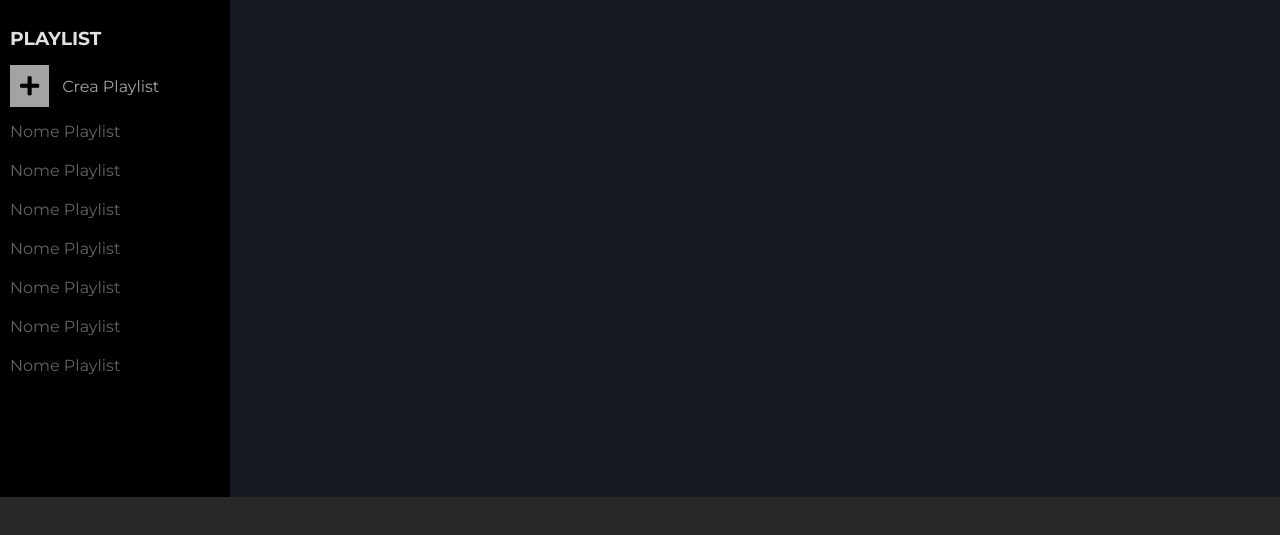
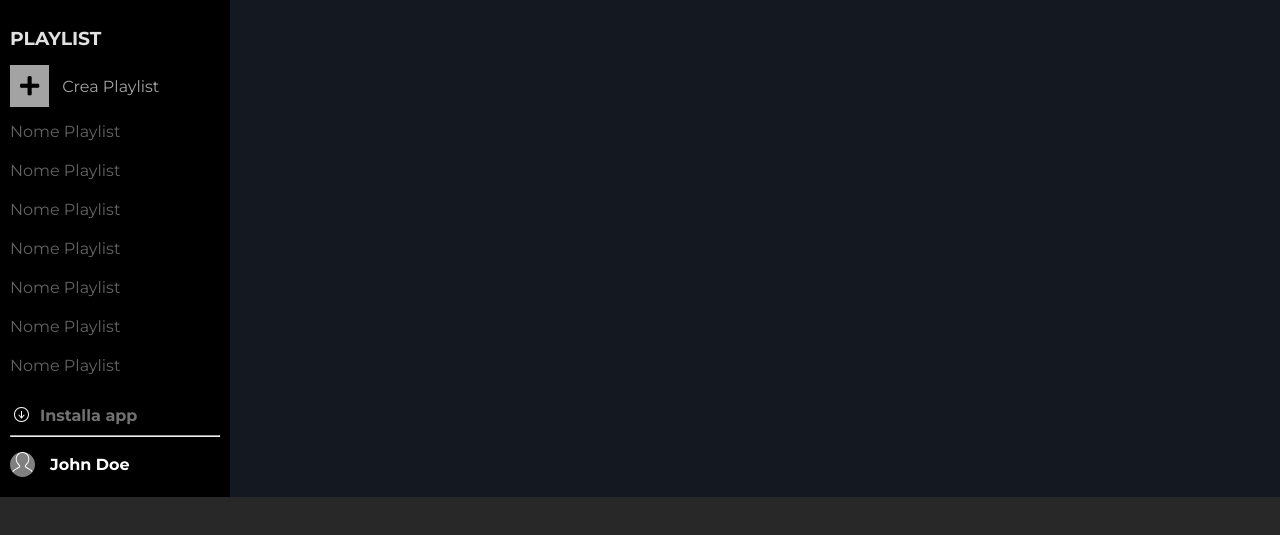
Before and after one commit to stefanofilippini/html-css-spotifyweb, a plain HTML site: page index.html in a window 1280 px wide. Shown: the part 203-738 px from the top of the page. Drawn offline with Linux system fonts and the light colour scheme.

Commit message:
added aside content

```diff
--- a/index.html
+++ b/index.html
@@ -14,9 +14,13 @@
 <body>
     <main>
         <aside>
+
+            <!-- LOGO -->
             <div class="logo">
                 <img src="./img/logo.svg" alt="">
             </div>
+
+            <!-- main navigation -->
             <nav>
                 <ul>
                     <li>
@@ -39,13 +43,15 @@
                     </li>
                 </ul>
             </nav>
+
+            <!-- playlist aside -->
+            <h3 class="mb-15">
+                PLAYLIST
+            </h3>
+            <a id="Create-playlist" href="#">
+                <i class="fas fa-plus"></i> Crea Playlist
+            </a>
             <div class="playlist">
-                <h3 class="mb-15">
-                    PLAYLIST
-                </h3>
-                <a href="#">
-                    <i class="fas fa-plus"></i> Crea Playlist
-                </a>
                 <ul>
                     <li>
                         <a href="">Nome Playlist</a>
@@ -72,6 +78,17 @@
                 </ul>
             </div>
             <div class="aside-footer">
+                <a class="mb-10" href="#">
+                    <img src="./img/download.svg" alt="">
+                    Installa app
+                </a>
+                <hr class="mb-15">
+                <div class="user">
+                    <a class="mb-10" href="#">
+                        <img src="./img/profile.svg" alt="">
+                        John Doe
+                    </a>
+                </div>
 
             </div>
         </aside>
--- a/style.css
+++ b/style.css
@@ -7,6 +7,10 @@
 
 .mb-15 {
     margin-bottom: 15px;
+}
+
+.mb-10 {
+    margin-bottom: 10px;
 }
 
 body {
@@ -65,13 +69,16 @@ nav {
     margin-bottom: 30px;
 }
 
+h3 {
+    color: #e1e1e1;
+}
 .playlist {
     color: #e1e1e1;
     flex-grow: 1;
     overflow-y: auto;
 }
 
-.playlist > a > i {
+i {
     color: black;
     background-color: #a3a3a3;
     padding: 10px;
@@ -79,7 +86,7 @@ nav {
     margin-right: 13px;
 }
 
-.playlist > a {
+#Create-playlist {
     text-decoration: none;
     color: #a3a3a3;
     display: flex;
@@ -90,9 +97,33 @@ nav {
     margin: 10px 0px;
 }
 
-.aside-footer {
-    height: 50px;
-    width: 100%;
+.aside-footer > a {
+    color: #717171;
+    display: flex;
+    align-items: center;
+    text-decoration: none;
+    font-weight: 700;
+}
+
+.aside-footer > a > img {
+    height: 20px;
+    margin-right: 10px;
+}
+
+.user > a {
+    display: flex;
+    align-items: center;
+    color: white;
+    text-decoration: none;
+    font-weight: 700;
+}
+
+.user > a > img {
+    width: 25px;
+    height: 25px;
+    background-color: #808080;
+    border-radius: 50%;
+    margin-right: 15px;
 }
 
 /* FOOTER */
@@ -102,4 +133,5 @@ footer {
     width: 100%;
     height: 100px;
     flex-shrink: 0;
+    z-index: 1;
 }
```
